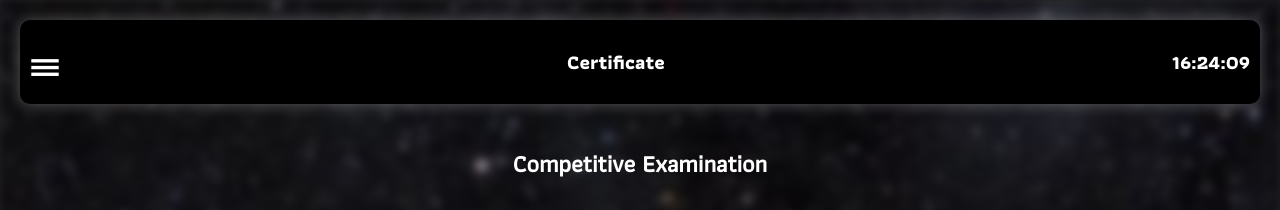
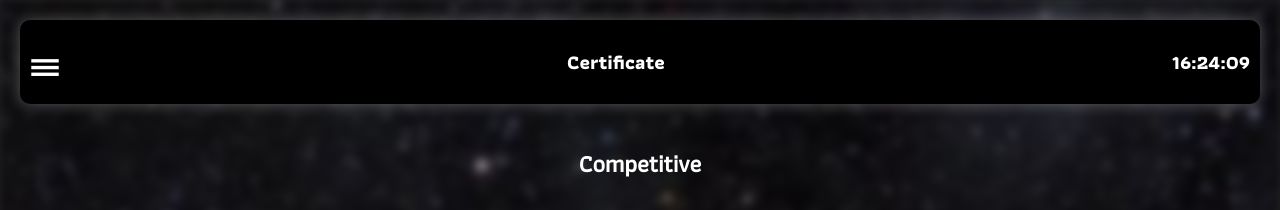
Before and after one commit to PAPhum/PhurinatPortfolio, a plain HTML site: page certificate.html in a window 1280 px wide. Shown: the top 210 px of the page. Drawn offline with nearby package versions, Linux system fonts and the light colour scheme.

Commit message:
Update Cer. Compet

```diff
--- a/certificate.html
+++ b/certificate.html
@@ -30,7 +30,7 @@
         </div>
     </div>
     <main>
-        <h2 data-aos="fade-up" data-aos-duration="1000" data-aos-delay="100">Competitive Examination</h2>
+        <h2 data-aos="fade-up" data-aos-duration="1000" data-aos-delay="100">Competitive</h2>
         <div class="card-container">
             <div class="card" data-aos="fade-up" data-aos-duration="1000" data-aos-delay="100">
                 <img src="img/Cer/c1.jpg" alt="Certificate 1" class="certificate-image">
```
